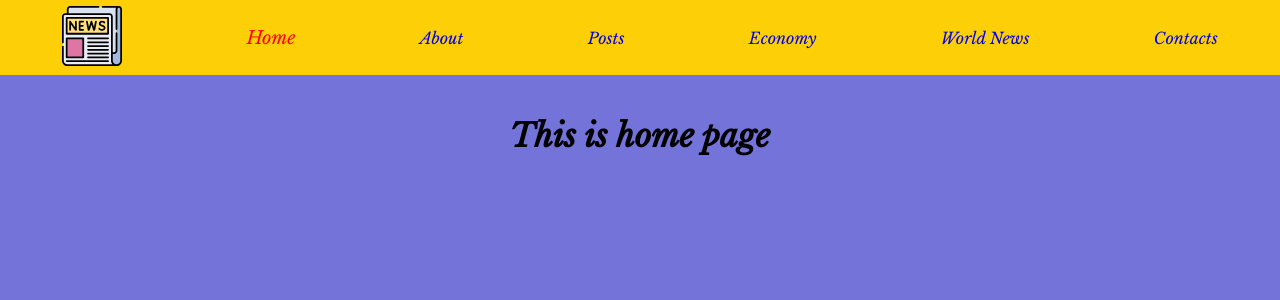
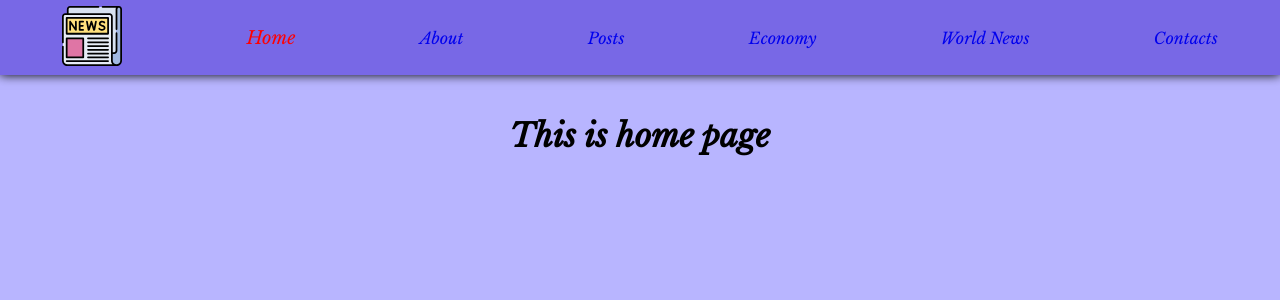
Before and after one commit to Erjankydyrov/router-example, a React (Create React App) app: page / in a window 1280 px wide. Shown: the top 300 px of the page. Built offline with nearby package versions, Linux system fonts and the light colour scheme.

Commit message:
corected colors

```diff
--- a/src/App.css
+++ b/src/App.css
@@ -6,7 +6,7 @@
 
 html, body {
   margin: 0;
-  background-color: #7373D9;
+  background-color: #b8b5ff;
   font-family: 'Libre Baskerville', serif;
 }
 
@@ -24,7 +24,8 @@ html, body {
   margin: 0;
   width: 100%;
   min-height: 75px;
-  background-color: rgb(252, 207, 6);
+  background-color: #7868e6;
+  box-shadow: 0 0 10px black;
 }
 .App .ulNav li {
   list-style-type: none;
```
